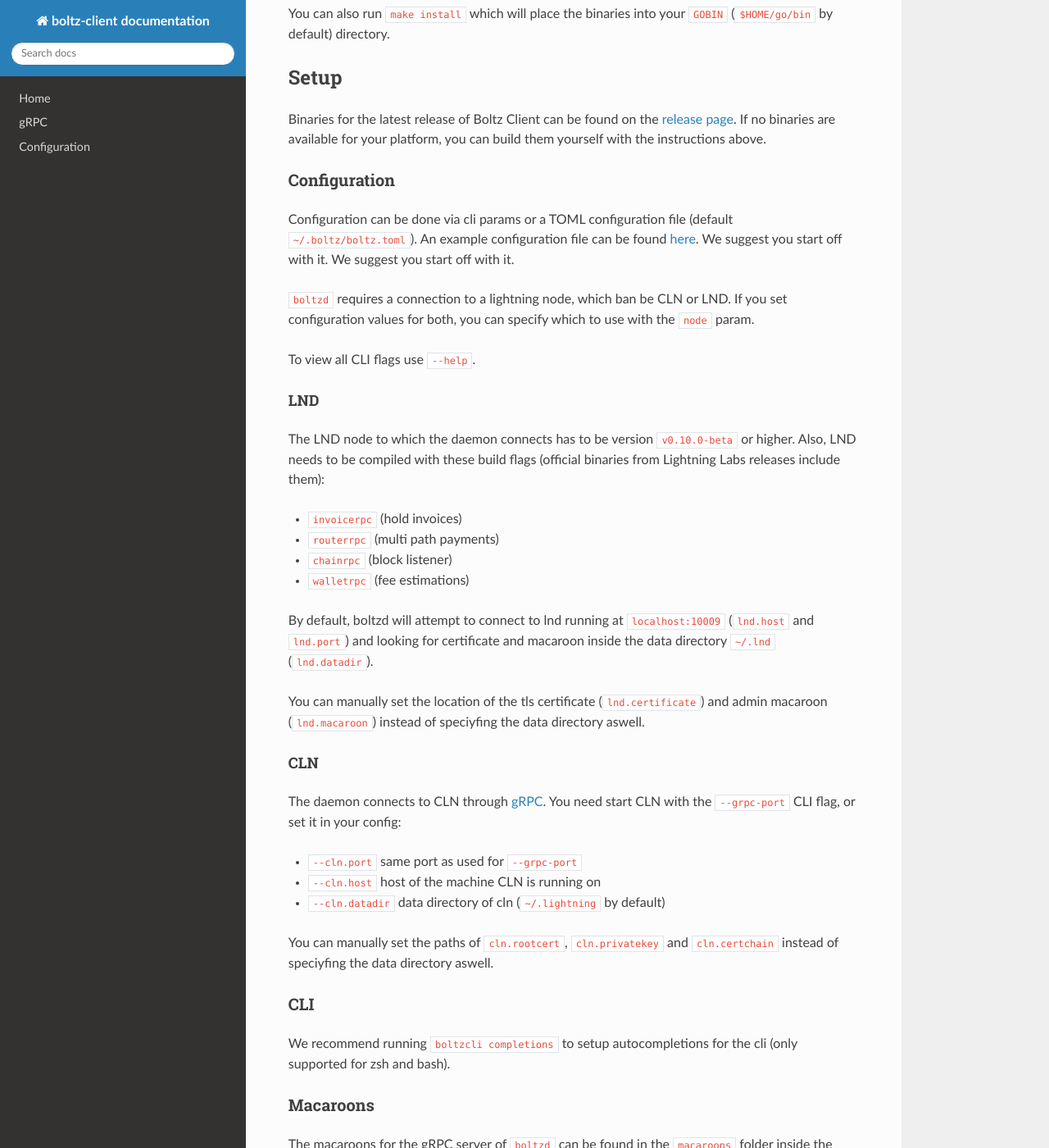
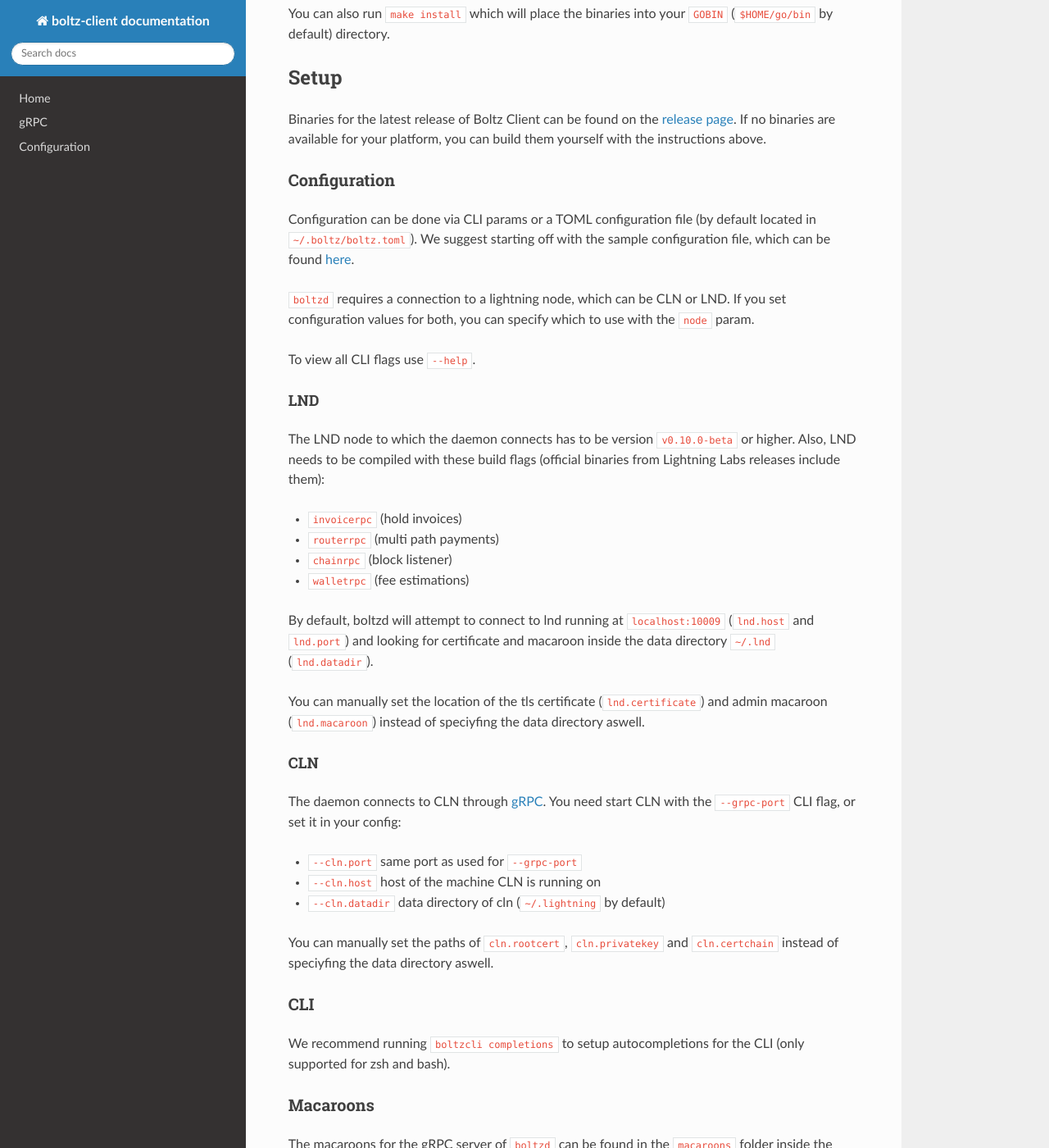
Before and after one commit to BoltzExchange/boltz-client, an MkDocs documentation site: the page built from docs/README.md, in a window 1280 px wide and 1400 px high, scrolled down 1358 px. Shown: the whole window at 82% size. Built offline with MkDocs 1.6.1, drawn with Linux system fonts in a browser that asks for light colours; nearby versions of some CDN libraries.

Commit message:
docs: fix typos

```diff
--- a/docs/README.md
+++ b/docs/README.md
@@ -57,9 +57,9 @@ Binaries for the latest release of Boltz Client can be found on the [release pag
 
 ### Configuration
 
-Configuration can be done via cli params or a TOML configuration file (default `~/.boltz/boltz.toml`). An example configuration file can be found [here](configuration.md). We suggest you start off with it. We suggest you start off with it.
+Configuration can be done via CLI params or a TOML configuration file (by default located in `~/.boltz/boltz.toml`). We suggest starting off with the sample configuration file, which can be found [here](configuration.md).
 
-`boltzd` requires a connection to a lightning node, which ban be CLN or LND. If you set configuration values for both, you can specify which to use with the `node` param.
+`boltzd` requires a connection to a lightning node, which can be CLN or LND. If you set configuration values for both, you can specify which to use with the `node` param.
 
 To view all CLI flags use `--help`.
 
@@ -88,7 +88,7 @@ You can manually set the paths of `cln.rootcert`, `cln.privatekey` and `cln.cert
 
 ### CLI
 
-We recommend running `boltzcli completions` to setup autocompletions for the cli (only supported for zsh and bash).
+We recommend running `boltzcli completions` to setup autocompletions for the CLI (only supported for zsh and bash).
 
 ### Macaroons
 
```
